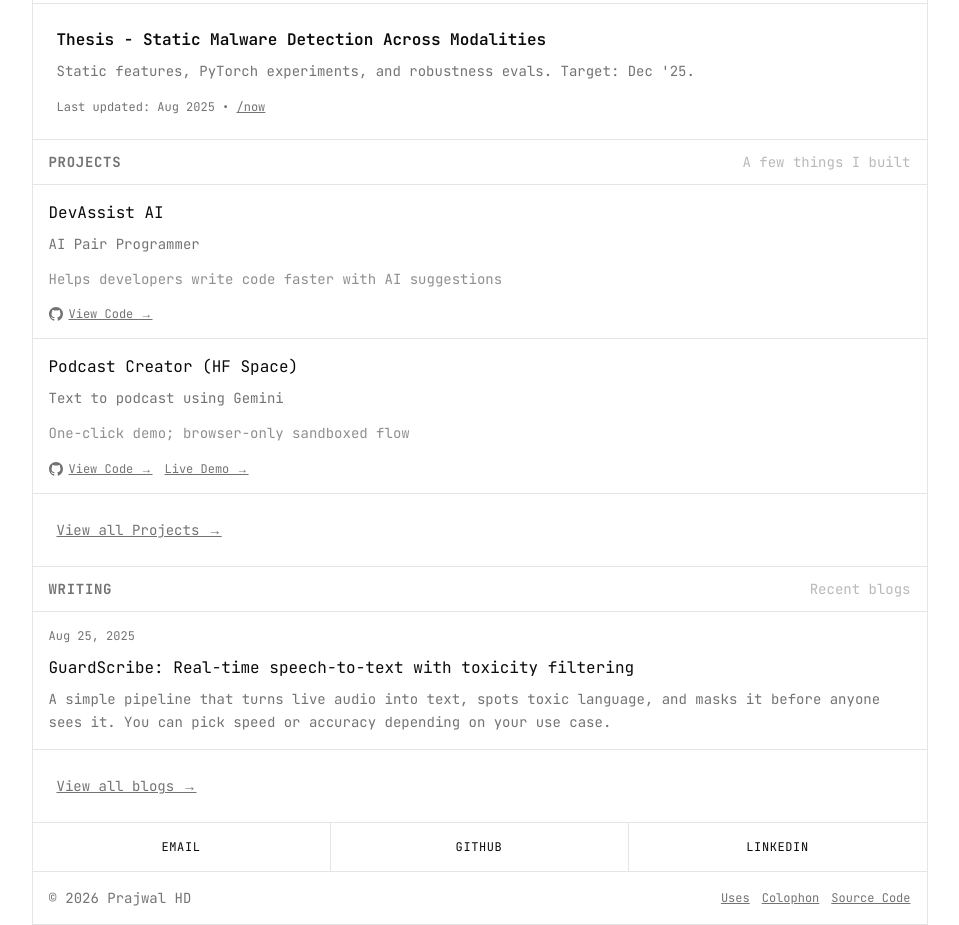
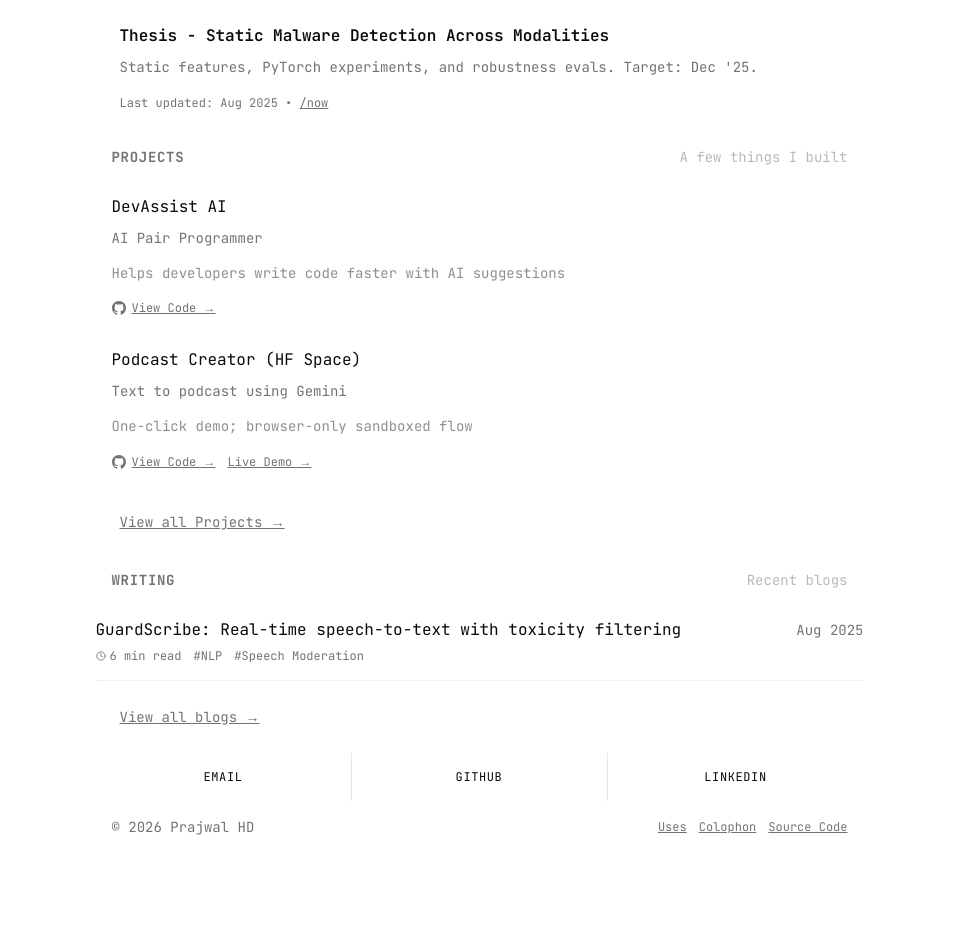
Before and after one commit to hdprajwal/portfolio, a Next.js app: page / in a window 1280 px wide. Shown: the part 760-1685 px from the top of the page, without its empty margins (153-1112 px from the left). After the commit the page ends 1613 px from the top, so only its background shows below. Built offline with nearby package versions, Linux system fonts and the light colour scheme; no server answers.

Commit message:
feat: add sonner toast and refine blog layout with share actions

```diff
--- a/app/(pages)/blog/[slug]/page.tsx
+++ b/app/(pages)/blog/[slug]/page.tsx
@@ -6,7 +6,9 @@ import { CustomMDX } from '@/components/MDX';
 import ReadingProgress from '@/components/ReadingProgress';
 import { formatDate, getBlogPosts, baseUrl } from '@/lib/posts';
 import { type Post } from '@/lib/posts';
-import SidebarActions from '@/components/SidebarActions';
+import ShareActions from '@/components/ShareActions';
+import { ArrowLeftIcon, ArrowRightIcon, Link2, Share, ShareIcon } from 'lucide-react';
+import { Separator } from '@/components/ui/separator';
 
 export async function generateStaticParams() {
   let posts = await getBlogPosts();
@@ -80,24 +82,46 @@ export default async function Blog({
   const isExternalImg = /^https?:\/\//.test(heroImage);
 
   return (
-    <main className="container mx-auto max-w-4xl px-4 py-10 md:py-12 overflow-x-hidden min-h-screen relative bg-background">
+    <div className="container mx-auto max-w-4xl px-4 py-10 md:py-12 overflow-x-hidden min-h-screen relative bg-background">
       <ReadingProgress targetSelector="article" />
-
-      {/* Floating share actions - positioned outside main column */}
-      <div className="hidden xl:block fixed right-8 top-1/2 -translate-y-1/2 z-10">
-        <SidebarActions url={shareUrl} title={post.title} />
-      </div>
-      <div className="mb-6 mx-auto w-full max-w-4xl">
+      <div className="mb-6 mx-auto w-full max-w-4xl flex justify-between items-center">
         <Link
           href="/blog"
-          className="inline-block text-sm text-muted-foreground hover:underline"
+          className="inline-flex items-center gap-2 text-sm text-muted-foreground hover:underline"
         >
-          ← Back to all blogs
+          <ArrowLeftIcon className="inline-block h-4 w-4" />
+          Blogs
         </Link>
+        <div>
+          <ShareActions url={shareUrl} title={post.title} />
+        </div>
       </div>
 
-      <div className="relative mx-auto mb-8 w-full max-w-5xl overflow-hidden rounded-lg border border-[var(--border)]">
-        <div className="relative aspect-[16/6] w-full bg-[var(--muted)]">
+
+      <header className="mb-8">
+        <h1 className="break-words font-bold tracking-tight leading-[1.2] mb-4 text-[1.2rem] md:text-[1.8rem]">
+          {post.title}
+        </h1>
+        <div className="mb-4 flex flex-wrap items-center gap-2 text-xs text-muted-foreground">
+          <span>{formatDate(post.date)}</span>
+          <span aria-hidden>•</span>
+          <span>{readingMins} min read</span>
+        </div>
+        {post.tags && post.tags.length > 0 && (
+          <div className="flex flex-wrap gap-2">
+            {post.tags.map((tag: string) => (
+              <span
+                key={tag}
+                className="rounded bg-muted px-[0.6rem] py-[0.2rem] font-mono text-xs text-chip-fg lowercase"
+              >
+                #{tag}
+              </span>
+            ))}
+          </div>
+        )}
+      </header>
+      {post.image && <div className="relative mx-auto mb-8 w-full max-w-5xl overflow-hidden rounded-lg border border-border">
+        <div className="relative aspect-[16/9] w-full bg-muted">
           <Image
             src={heroImage}
             alt={post.title}
@@ -108,30 +132,9 @@ export default async function Blog({
           />
         </div>
       </div>
-        <header className="mb-6">
-          <h1 className="title mb-2 break-words text-3xl font-semibold tracking-tight md:text-4xl xl:text-5xl">
-            {post.title}
-          </h1>
-          <div className="mb-4 flex flex-wrap items-center gap-3 text-sm text-muted-foreground">
-            <span>{formatDate(post.date)}</span>
-            <span aria-hidden>•</span>
-            <span>{readingMins} min read</span>
-          </div>
-          {post.tags && post.tags.length > 0 && (
-            <div className="flex flex-wrap gap-2">
-              {post.tags.map((tag: string) => (
-                <span
-                  key={tag}
-                  className="rounded-md bg-[var(--chip)] px-2 py-1 font-mono text-[10px] text-[var(--chip-fg)] ring-1 ring-inset ring-[var(--border)]"
-                >
-                  {tag}
-                </span>
-              ))}
-            </div>
-          )}
-        </header>
-
-      <section className="mx-auto w-full max-w-4xl">
+      }
+      <Separator />
+      <section className="mx-auto w-full max-w-4xl mt-8">
         <div className="mx-auto w-full max-w-4xl min-w-0">
           <script
             type="application/ld+json"
@@ -154,34 +157,40 @@ export default async function Blog({
             }}
           />
 
-        <article className="w-full min-w-0 max-w-none prose prose-sm break-words dark:prose-invert md:prose-base lg:prose-lg">
+          <article className="w-full max-w-none min-w-0 prose prose-sm break-words dark:prose-invert md:prose-base">
             <CustomMDX source={post.content} />
           </article>
 
-        <hr className="my-10 border-[var(--border)]" />
+          <hr className="my-10 border-border" />
 
           <div className="flex flex-col gap-4 md:flex-row md:items-stretch md:justify-between">
             {prev && (
               <Link
                 href={`/blog/${prev.slug}`}
-              className="group flex-1 rounded-md border border-[var(--border)] p-4 hover:bg-[var(--accent)] hover:text-[var(--accent-fg)]"
+                className="group flex-1 hover:text-accent-foreground-foreground"
               >
-              <div className="mb-1 text-xs text-muted-foreground">Previous</div>
+                <div className="mb-1 text-xs text-muted-foreground group-hover:text-foreground flex items-center gap-2">
+                  <ArrowLeftIcon className="inline-block h-4 w-4" />
+                  New
+                </div>
                 <div className="font-medium group-hover:underline">{prev.title}</div>
               </Link>
             )}
             {next && (
               <Link
                 href={`/blog/${next.slug}`}
-              className="group flex-1 rounded-md border border-[var(--border)] p-4 text-right hover:bg-[var(--accent)] hover:text-[var(--accent-fg)]"
+                className="group flex-1 text-right hover:text-accent-foreground"
               >
-              <div className="mb-1 text-xs text-muted-foreground">Next</div>
+                <div className="mb-1 text-xs text-muted-foreground group-hover:text-foreground flex items-center gap-2 justify-end">
+                  Old
+                  <ArrowRightIcon className="inline-block h-4 w-4" />
+                </div>
                 <div className="font-medium group-hover:underline">{next.title}</div>
               </Link>
             )}
           </div>
         </div>
       </section>
-    </main>
+    </div>
   );
 }
--- a/app/(pages)/blog/page.tsx
+++ b/app/(pages)/blog/page.tsx
@@ -2,18 +2,21 @@ import { listPosts } from '@/lib/posts';
 import Reveal from '@/components/Reveal';
 import BlogCard from '@/components/BlogCard';
 import type { Metadata } from 'next';
+import { Separator } from '@/components/ui/separator';
 
 export default async function BlogIndexPage() {
   const posts = await listPosts();
   return (
-    <div className="flex-1 bg-background">
-      <section className="grid-row p-6">
-        <h1 className="text-3xl font-semibold tracking-tight mb-2">Writing</h1>
-        <p className="text-sm text-muted-foreground">
-          Essays, notes, and quick TILs.
+    <div className="flex-1">
+      <div className="px-4 pt-20 pb-10">
+        <h1 className="text-[2.5rem] font-extrabold tracking-tight leading-[1.2]">Blogs</h1>
+        <p className="text-[0.9rem] text-muted-foreground mt-2">
+          Essays, notes, and more.
         </p>
-      </section>
+        <Separator className="mt-1 bg-muted-foreground" />
+      </div>
 
+      <div className="px-4">
         {posts.map((p, i) => (
           <Reveal key={p.slug} delay={i * 60}>
             <BlogCard post={p} />
@@ -21,16 +24,16 @@ export default async function BlogIndexPage() {
         ))}
 
         {posts.length === 0 && (
-        <div className="grid-row p-6">
-          <p className="text-muted-foreground">
+          <p className="text-[0.9rem] text-muted-foreground">
             No posts yet.
           </p>
+        )}
       </div>
-      )}
     </div>
   );
 }
 
 export const metadata: Metadata = {
   title: 'Blogs',
+  description: 'Writing on software engineering, development, and technology.',
 };
--- a/app/(pages)/layout.tsx
+++ b/app/(pages)/layout.tsx
@@ -1,17 +1,19 @@
 import Footer from "@/components/Footer";
 import SiteHeader from "@/components/SiteHeader";
 import CommandMenu from "@/components/CommandMenu";
+import { Toaster } from "@/components/ui/sooner"
 
 export default function Layout({ children }: { children: React.ReactNode }) {
   return (
     <>
-      <div className="flex flex-col items-center justify-start min-h-screen px-2">
-        <div className="w-full max-w-4xl grid-stack mt-0 border-t border-border flex flex-col min-h-screen">
+      <div className="flex flex-col items-center justify-start min-h-screen">
+        <div className="w-full max-w-3xl grid-stack mt-0 flex flex-col min-h-screen">
           <SiteHeader />
-          {children}
+          <main className="flex-1">{children}</main>
           <Footer />
         </div>
       </div>
+      <Toaster />
       <CommandMenu />
     </>
   );
--- a/app/globals.css
+++ b/app/globals.css
@@ -163,33 +163,22 @@
   * {
     @apply border-border outline-ring/50;
   }
+
   html {
     scrollbar-gutter: stable;
   }
+
   body {
     @apply bg-background text-foreground;
   }
 
-  /* Grid container styling */
-  .grid-stack {
-    border-left: 1px solid var(--border);
-    border-right: 1px solid var(--border);
-    position: relative;
-    z-index: 1;
-  }
-
-  /* Grid row styling */
-  .grid-row {
-    border-bottom: 1px solid var(--border);
-    background: var(--background);
-    position: relative;
-  }
 
   /* Blog typography hardening for small screens */
   .prose {
     overflow-wrap: anywhere;
     word-break: normal;
   }
+
   .prose pre,
   .prose table,
   .prose img,
--- a/components/BlogCard.tsx
+++ b/components/BlogCard.tsx
@@ -1,32 +1,58 @@
 import Link from 'next/link';
+import { Clock } from 'lucide-react';
 import type { Post } from '@/lib/posts';
 
+function getReadTime(content?: string): number {
+  if (!content) return 1;
+  const words = content.trim().split(/\s+/).length;
+  return Math.max(1, Math.round(words / 200));
+}
+
 export default function BlogCard({ post }: { post: Post }) {
-  const dateStr = new Date(post.date).toLocaleDateString(undefined, {
+  const dateStr = new Date(post.date).toLocaleDateString('en-US', {
+    month: 'short',
     year: 'numeric',
-    month: 'short',
-    day: '2-digit',
   });
+  const readTime = getReadTime(post.content);
 
   return (
-    <Link href={`/blog/${post.slug}`} className="group block grid-row p-4 transition-colors hover:bg-muted">
-      <article>
-        <div className="flex justify-between items-start mb-3">
-          <time
-            dateTime={post.date}
-            className="font-mono text-xs text-muted-foreground"
-          >
-            {dateStr}
-          </time>
-        </div>
+    <Link
+      href={`/blog/${post.slug}`}
+      className="group flex flex-col py-4 border-b border-dotted border-border transition-[padding-left,border-color] duration-200 ease-out hover:pl-2 hover:border-muted-foreground"
+    >
+      {/* date visible only on mobile, above title */}
+      <time
+        dateTime={post.date}
+        className="sm:hidden font-mono text-sm text-muted-foreground tabular-nums mb-0.5"
+      >
+        {dateStr}
+      </time>
 
-        <h3 className="text-base mb-2 group-hover:underline transition-colors">
+      {/* title row — date joins on the right at sm+ */}
+      <div className="flex justify-between items-baseline">
+        <span className="text-base group-hover:text-foreground transition-colors">
           {post.title}
-        </h3>
-        {post.summary && (
-          <p className="text-sm text-muted-foreground leading-relaxed">{post.summary}</p>
-        )}
-      </article>
+        </span>
+        <time
+          dateTime={post.date}
+          className="hidden sm:inline font-mono text-sm text-muted-foreground tabular-nums shrink-0 ml-4"
+        >
+          {dateStr}
+        </time>
+      </div>
+
+      {/* readtime then tags */}
+      <div className="flex items-center gap-3 mt-1.5">
+        <span className="flex items-center gap-1 font-mono text-xs text-muted-foreground">
+          <Clock size={10} />
+          {readTime} min read
+        </span>
+        {post.tags?.slice(0, 2).map((tag) => (
+          <span key={tag} className="font-mono text-xs text-muted-foreground">
+            #{tag}
+          </span>
+        ))}
+      </div>
     </Link>
   );
 }
--- a/components/BlogItem.tsx
+++ /dev/null
@@ -1,42 +0,0 @@
-"use client";
-
-import Link from "next/link";
-import { useMemo } from "react";
-
-export default function BlogItem({
-  title,
-  date,
-  summary,
-  href,
-}: {
-  title: string;
-  date: string;
-  summary: string;
-  href: string;
-}) {
-  const d = useMemo(
-    () =>
-      new Date(date).toLocaleDateString(undefined, {
-        year: "numeric",
-        month: "short",
-        day: "2-digit",
-      }),
-    [date]
-  );
-  return (
-    <li className="rounded-md border border-[var(--border)] bg-[var(--card)] p-5">
-      <Link href={href} className="group block">
-        <div className="flex items-center justify-between gap-4">
-          <h3 className="text-lg font-medium group-hover:underline">{title}</h3>
-          <time
-            dateTime={date}
-            className="font-mono text-xs text-muted-foreground"
-          >``
-            {d}
-          </time>
-        </div>
-        <p className="mt-1 text-sm text-muted-foreground">{summary}</p>
-      </Link>
-    </li>
-  );
-}
--- a/components/RecentBlogs.tsx
+++ b/components/RecentBlogs.tsx
@@ -1,5 +1,4 @@
 import { listPosts } from '@/lib/posts';
-import Reveal from '@/components/Reveal';
 import BlogCard from '@/components/BlogCard';
 
 export default async function RecentBlogs() {
@@ -13,12 +12,10 @@ export default async function RecentBlogs() {
   }
 
   return (
-    <>
+    <div>
       {recentPosts.map((post, i) => (
-        <Reveal key={post.slug} delay={i * 80}>
-          <BlogCard post={post} />
-        </Reveal>
+        <BlogCard post={post} key={i} />
       ))}
-    </>
+    </div>
   );
 }
--- /dev/null
+++ b/components/ShareActions.tsx
@@ -0,0 +1,49 @@
+'use client';
+
+import { Share, Link2 } from 'lucide-react';
+import { DropdownMenu, DropdownMenuContent, DropdownMenuItem, DropdownMenuTrigger } from './ui/dropdown-menu';
+import { Button } from './ui/button';
+import Link from 'next/link';
+import { toast } from 'sonner';
+import TwitterIcon from '@/components/icons/TwitterIcon';
+import LinkedinIcon from '@/components/icons/LinkedinIcon';
+
+export default function ShareActions({ url, title }: { url: string; title: string }) {
+
+  const x = `https://twitter.com/intent/tweet?url=${encodeURIComponent(url)}&text=${encodeURIComponent(title)}`;
+  const li = `https://www.linkedin.com/sharing/share-offsite/?url=${encodeURIComponent(url)}`;
+
+  return (
+    <DropdownMenu>
+      <DropdownMenuTrigger
+        render={<Button variant="ghost" className="rounded-sm" size="icon">
+          <Share />
+        </Button>}
+      />
+      <DropdownMenuContent className="rounded-sm" align="end">
+        <DropdownMenuItem className="rounded-sm">
+          <Link className="flex items-center gap-2" href={x}>
+            <TwitterIcon className="inline-block h-4 w-4" />
+            Twitter
+          </Link>
+        </DropdownMenuItem>
+        <DropdownMenuItem className="rounded-sm">
+          <Link className="flex items-center gap-2" href={li}>
+            <LinkedinIcon className="inline-block h-4 w-4" />
+            LinkedIn
+          </Link>
+        </DropdownMenuItem>
+        <DropdownMenuItem className="rounded-sm"
+          onClick={() => {
+            navigator.clipboard.writeText(url);
+            toast.success("Link copied to clipboard");
+          }}
+        >
+          <Link2 />
+          Copy Link
+        </DropdownMenuItem>
+      </DropdownMenuContent>
+    </DropdownMenu>
+
+  );
+}
--- a/components/SidebarActions.tsx
+++ /dev/null
@@ -1,51 +0,0 @@
-'use client';
-
-import { useState } from 'react';
-import { Twitter, Linkedin, Link as LinkIcon, Check } from 'lucide-react';
-
-export default function SidebarActions({ url, title }: { url: string; title: string }) {
-  const [copied, setCopied] = useState(false);
-
-  const x = `https://twitter.com/intent/tweet?url=${encodeURIComponent(url)}&text=${encodeURIComponent(title)}`;
-  const li = `https://www.linkedin.com/sharing/share-offsite/?url=${encodeURIComponent(url)}`;
-
-  const itemBase =
-    'flex items-center gap-2 rounded-md px-2 py-1.5 text-sm hover:bg-[var(--accent)] hover:text-[var(--accent-fg)]';
-
-  const chipClass = "flex items-center justify-center w-9 h-9 rounded-full bg-[var(--chip)] text-[var(--chip-fg)] hover:bg-[var(--accent)] hover:text-[var(--accent-fg)] transition-colors ring-1 ring-inset ring-[var(--border)]";
-
-  return (
-    <div className="flex flex-col gap-2">
-      <a
-        className={chipClass}
-        href={x}
-        target="_blank"
-        rel="noreferrer noopener"
-        title="Share on X"
-      >
-        <Twitter className="h-4 w-4" />
-      </a>
-      <a
-        className={chipClass}
-        href={li}
-        target="_blank"
-        rel="noreferrer noopener"
-        title="Share on LinkedIn"
-      >
-        <Linkedin className="h-4 w-4" />
-      </a>
-      <button
-        className={chipClass}
-        onClick={async () => {
-          await navigator.clipboard.writeText(url);
-          setCopied(true);
-          setTimeout(() => setCopied(false), 1200);
-        }}
-        aria-label="Copy link"
-        title={copied ? 'Copied!' : 'Copy link'}
-      >
-        {copied ? <Check className="h-4 w-4" /> : <LinkIcon className="h-4 w-4" />}
-      </button>
-    </div>
-  );
-}
--- a/package.json
+++ b/package.json
@@ -33,6 +33,7 @@
     "remark-gfm": "^4.0.1",
     "shadcn-prose": "^1.2.0",
     "shiki": "^3.11.0",
+    "sonner": "^2.0.7",
     "tailwind-merge": "^3.3.1",
     "vaul": "^1.1.2"
   },
```
Also changed, not shown: 1 other file (tests, documents, lock files or other folders). Lines whose indentation alone changed are shown as unchanged.
